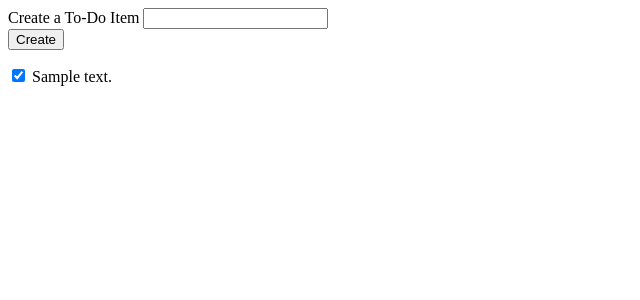
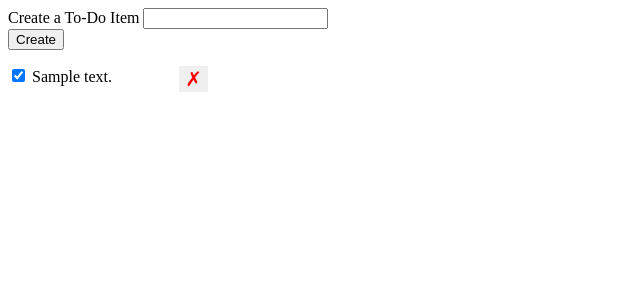
Before and after one commit to kkufieta/todoApp, a Flask app: page / in a window 1280 px wide. Shown: the top 300 px of the page, without its empty margins (0-640 px from the left). Run offline with Flask 2, Linux system fonts and the light colour scheme; tables that the repository leaves empty hold one stand-in row (values such as "Sample post").

Commit message:
CSS: Change width of ul list

```diff
--- a/templates/index.html
+++ b/templates/index.html
@@ -9,7 +9,7 @@
                 list-style: none;
                 padding: 0;
                 margin: 0;
-                width: 300px;
+                width: 200px;
             }
             li {
                 clear: both;
@@ -49,6 +49,7 @@
                 <input class="check-completed" data-id="{{ d.id }}"
                 type="checkbox" {% if d.completed %} checked {% endif %}/>
                 {{ d.description }}
+                <button>&cross;</button>
             </li>
             {% endfor %}
         </ul>
```
